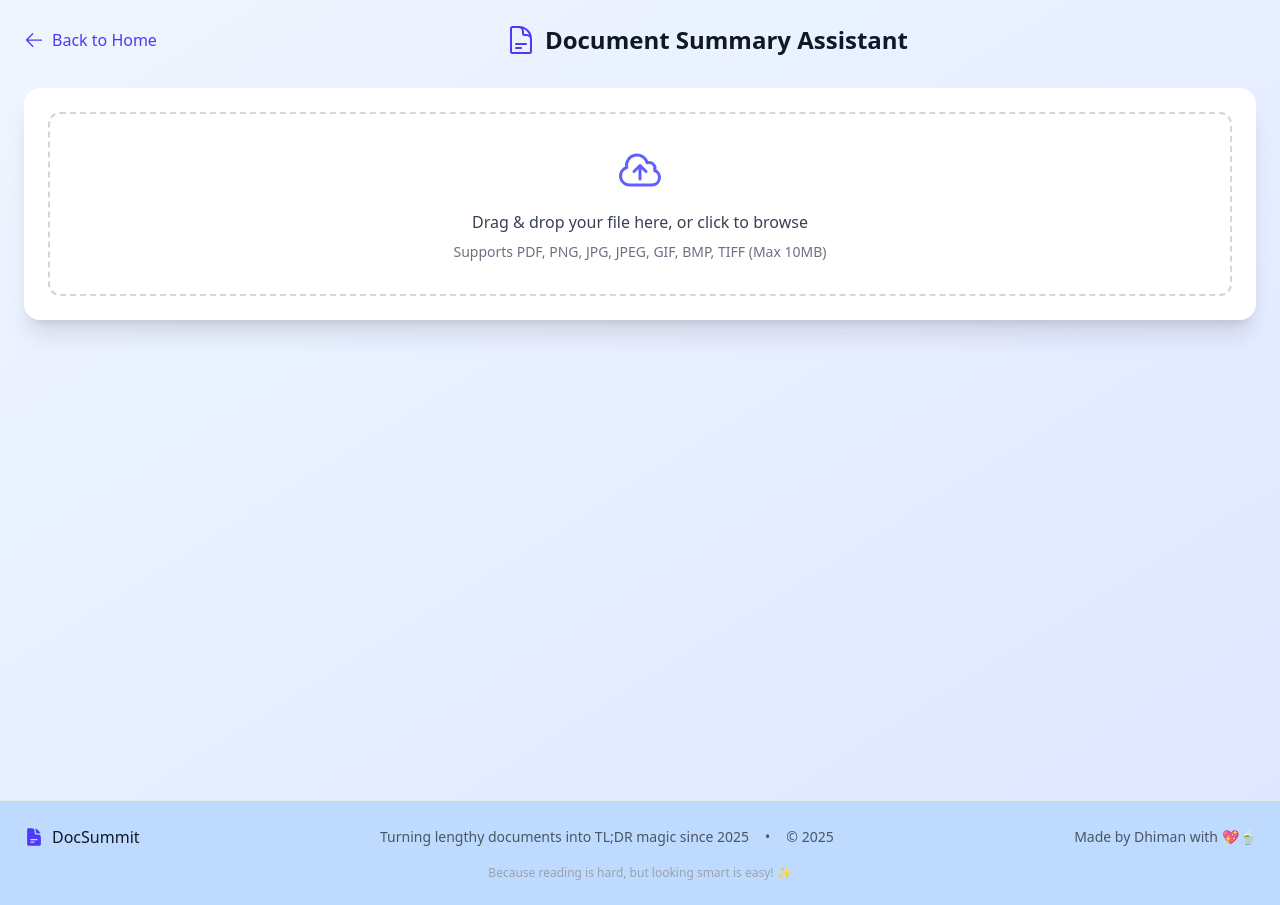
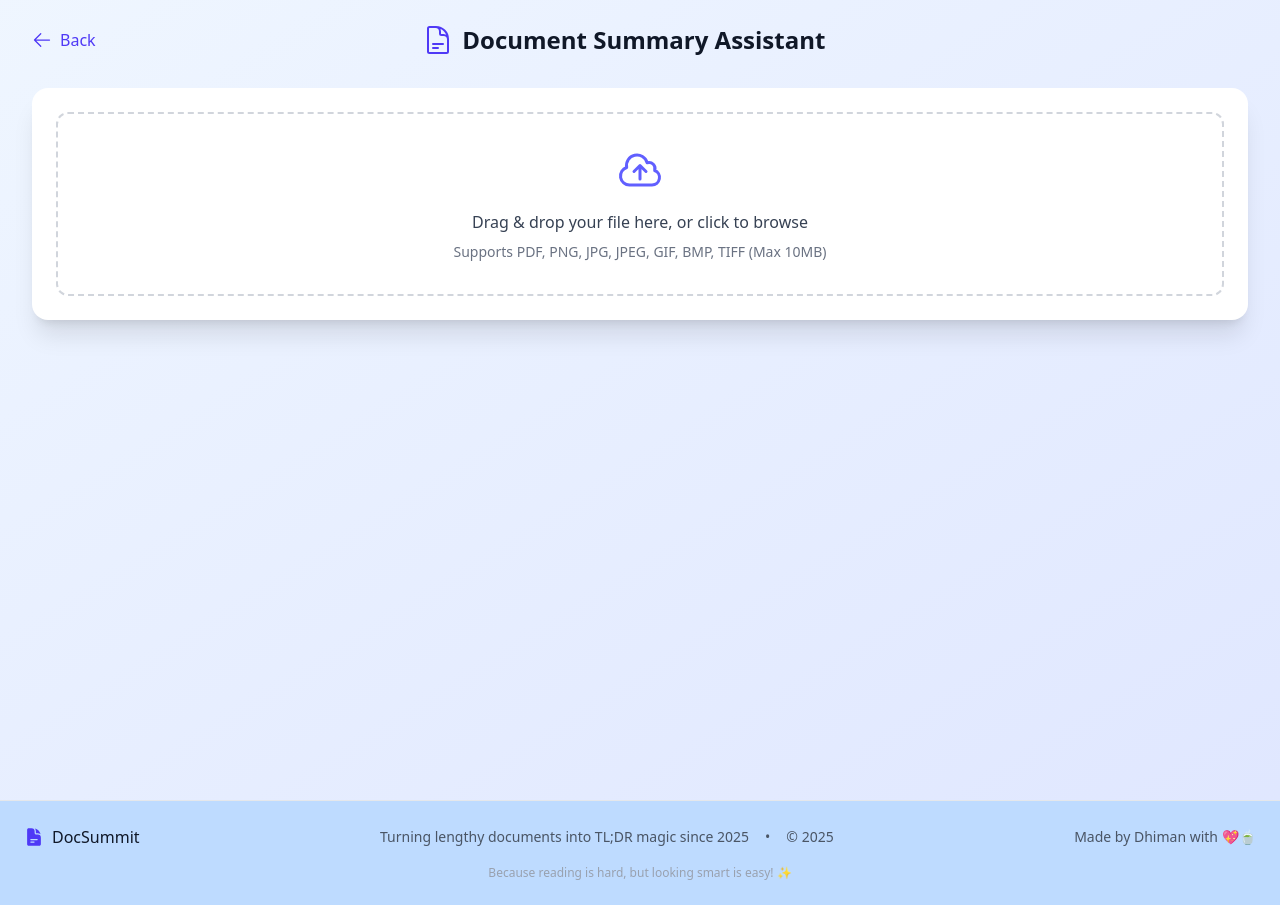
Before and after one commit to DhimanMajumdar/DocSummit--An-AI-SaaS-document-summarizer, a React (Vite) app: page / in a window 1280 px wide. Both pictures are taken after a click on the button "Try DocSummit". Built offline with nearby package versions, Linux system fonts and the light colour scheme; no server answers.

Commit message:
some ui changes in dashboard

```diff
--- a/src/pages/Dashboard.jsx
+++ b/src/pages/Dashboard.jsx
@@ -24,53 +24,58 @@ export default function Dashboard({ onBack }) {
 
   return (
     <div className="min-h-screen bg-gradient-to-br from-blue-50 to-indigo-100">
-      <div className="max-w-7xl mx-auto p-6">
-        <div className="flex items-center justify-between mb-8">
+      <div className="max-w-7xl mx-auto px-4 sm:px-6 lg:px-8 py-6">
+        {/* Header Section */}
+        <div className="flex flex-col sm:flex-row items-center justify-between mb-6 sm:mb-8 gap-4">
           <button
             onClick={onBack}
-            className="flex items-center gap-2 text-indigo-600 hover:text-indigo-800 transition-colors duration-200"
+            className="flex items-center gap-2 text-indigo-600 hover:text-indigo-800 transition-colors duration-200 self-start sm:self-auto"
           >
             <ArrowLeftIcon className="w-5 h-5" />
-            Back to Home
+            <span className="hidden xs:inline">Back to Home</span>
+            <span className="xs:hidden">Back</span>
           </button>
-          <div className="flex items-center gap-2">
-            <DocumentTextIcon className="w-8 h-8 text-indigo-600" />
-            <h2 className="text-2xl font-bold text-gray-900">
+          <div className="flex items-center gap-2 order-first sm:order-none">
+            <DocumentTextIcon className="w-6 h-6 sm:w-8 sm:h-8 text-indigo-600" />
+            <h2 className="text-xl sm:text-2xl font-bold text-gray-900">
               Document Summary Assistant
             </h2>
           </div>
-          <div />
+          <div className="hidden sm:block w-24" /> {/* Spacer for alignment */}
         </div>
 
-        <div className="bg-white rounded-2xl shadow-xl p-6 mb-8">
+        {/* Upload Zone */}
+        <div className="bg-white rounded-xl sm:rounded-2xl shadow-md sm:shadow-xl p-4 sm:p-6 mb-6 sm:mb-8">
           <UploadZone
             onTextExtracted={handleTextExtracted}
             onProcessingStart={handleProcessingStart}
           />
         </div>
 
+        {/* Processing Indicator */}
         {isProcessing && (
-          <div className="bg-white rounded-2xl shadow-xl p-8 text-center">
+          <div className="bg-white rounded-xl sm:rounded-2xl shadow-md sm:shadow-xl p-6 sm:p-8 text-center">
             <div className="animate-pulse flex flex-col items-center">
-              <div className="w-12 h-12 bg-indigo-100 rounded-full flex items-center justify-center mb-4">
-                <DocumentTextIcon className="w-6 h-6 text-indigo-600" />
+              <div className="w-10 h-10 sm:w-12 sm:h-12 bg-indigo-100 rounded-full flex items-center justify-center mb-3 sm:mb-4">
+                <DocumentTextIcon className="w-4 h-4 sm:w-6 sm:h-6 text-indigo-600" />
               </div>
-              <p className="text-gray-600 font-medium">
+              <p className="text-sm sm:text-base text-gray-600 font-medium">
                 Processing your document, please wait...
               </p>
             </div>
           </div>
         )}
 
+        {/* Results Section */}
         {documentText && !isProcessing && (
-          <div className="mt-6 grid grid-cols-1 lg:grid-cols-3 gap-8">
+          <div className="mt-6 grid grid-cols-1 md:grid-cols-3 gap-6">
             {/* Left side (SummaryTabs) */}
-            <div className="lg:col-span-2">
+            <div className="md:col-span-2">
               <SummaryTabs documentText={documentText} title={title} />
             </div>
 
             {/* Right side (Suggestions + QnA stacked) */}
-            <div className="flex flex-col gap-8">
+            <div className="flex flex-col gap-6">
               <SuggestionBox documentText={documentText} />
               <QnABox documentText={documentText} />
             </div>
```
